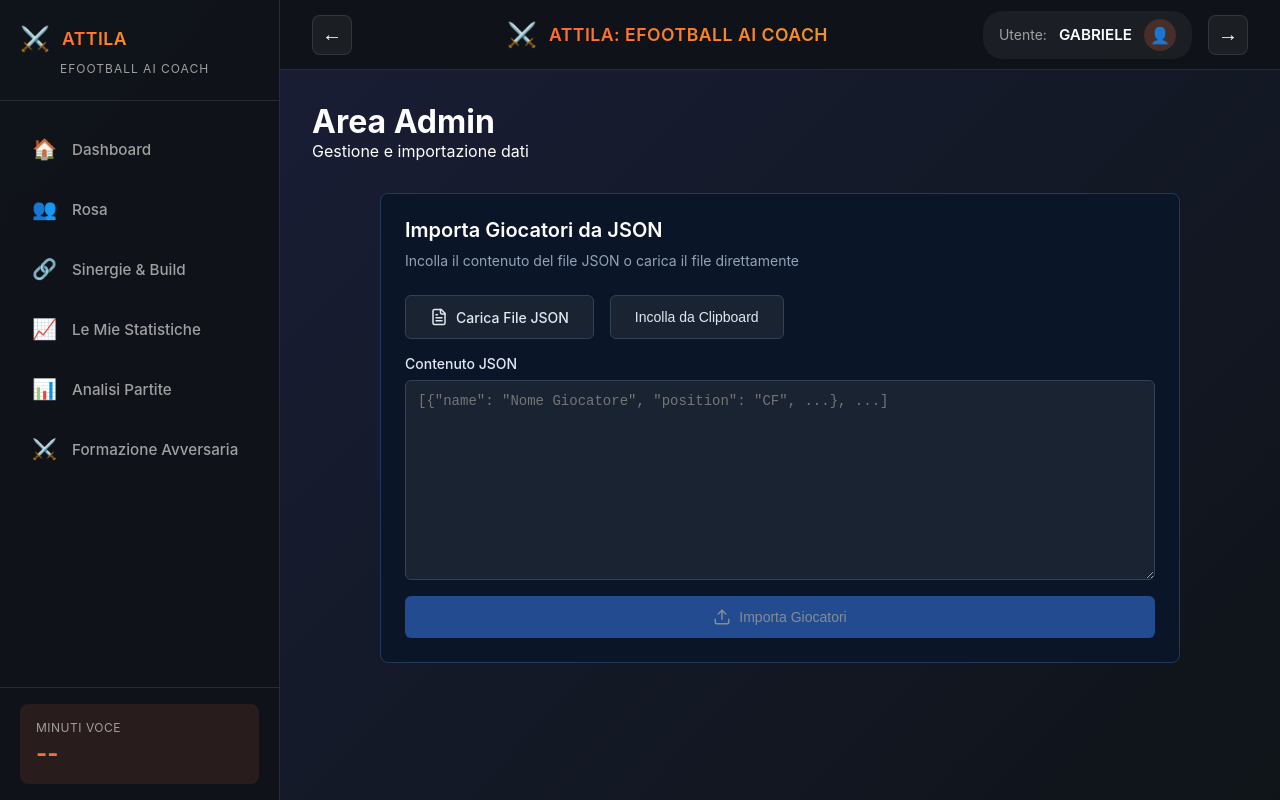
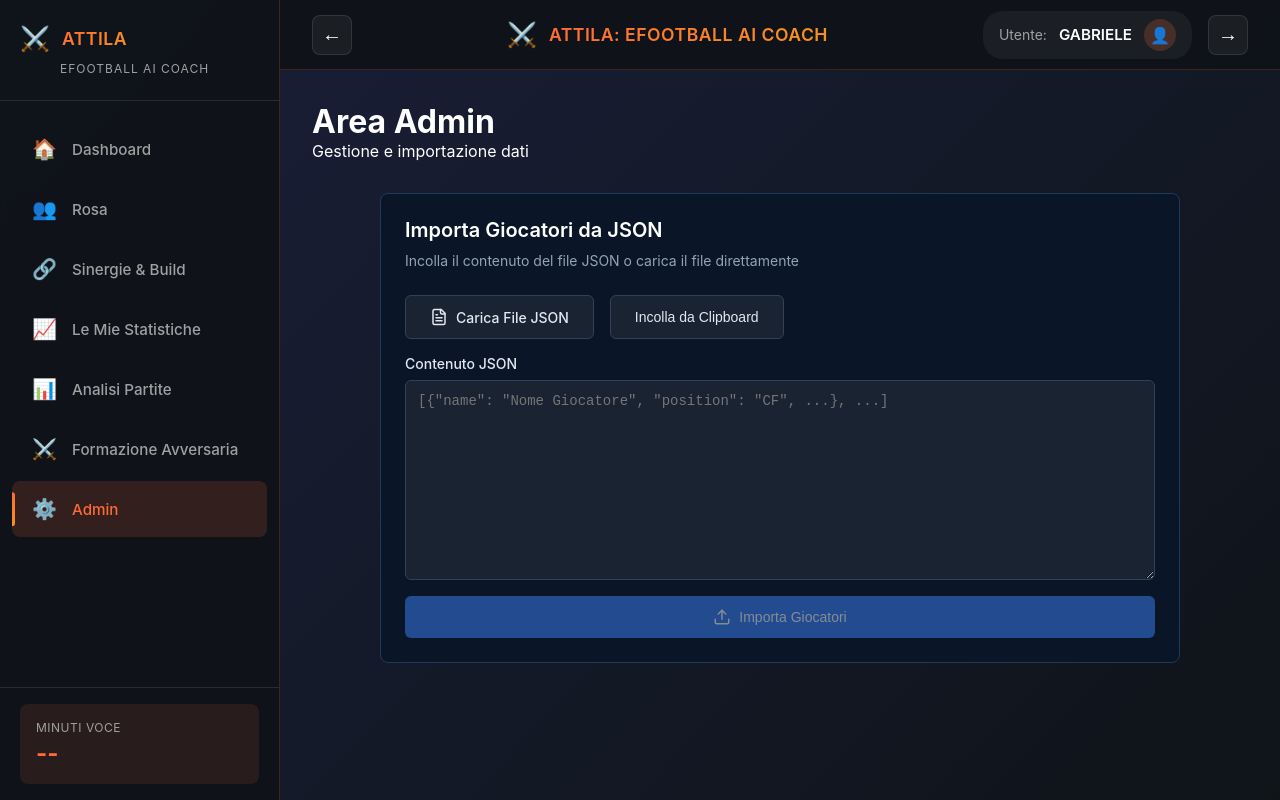
Before and after one commit to aifootballab/Gattilio27, a Next.js app: page /admin in a window 1280 px wide. Built offline with nearby package versions, Linux system fonts and the light colour scheme; no server answers; the database is empty.

Commit message:
feat: deploy Edge Function import JSON + aggiungi link Admin al menu

```diff
--- a/components/dashboard/SidebarNavigation.jsx
+++ b/components/dashboard/SidebarNavigation.jsx
@@ -48,6 +48,12 @@
       icon: '⚔️',
       label: 'Formazione Avversaria',
       badge: null
+    },
+    {
+      path: '/admin',
+      icon: '⚙️',
+      label: 'Admin',
+      badge: null
     }
     // TODO: Aggiungere pagina impostazioni quando necessaria
     // {
```
